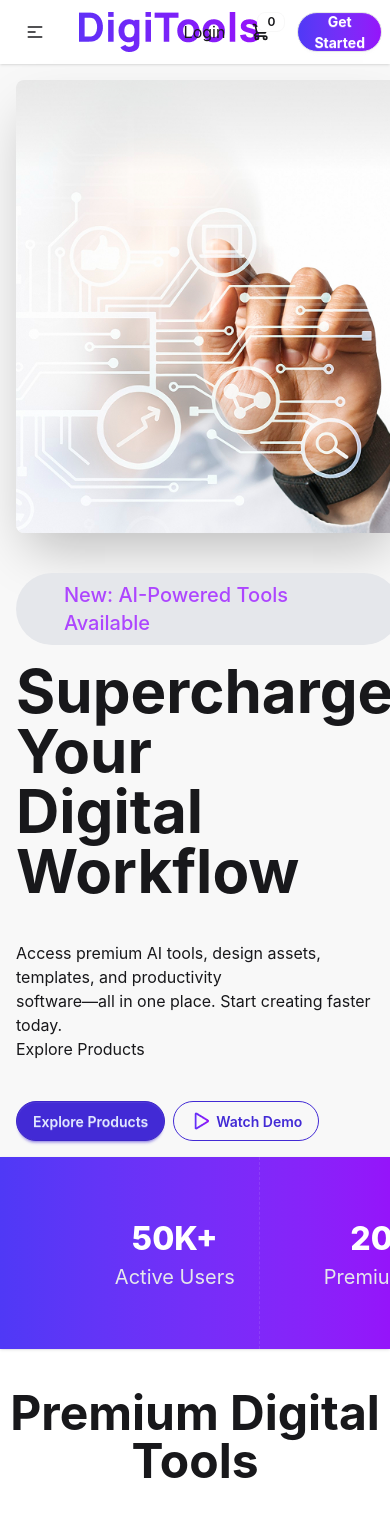
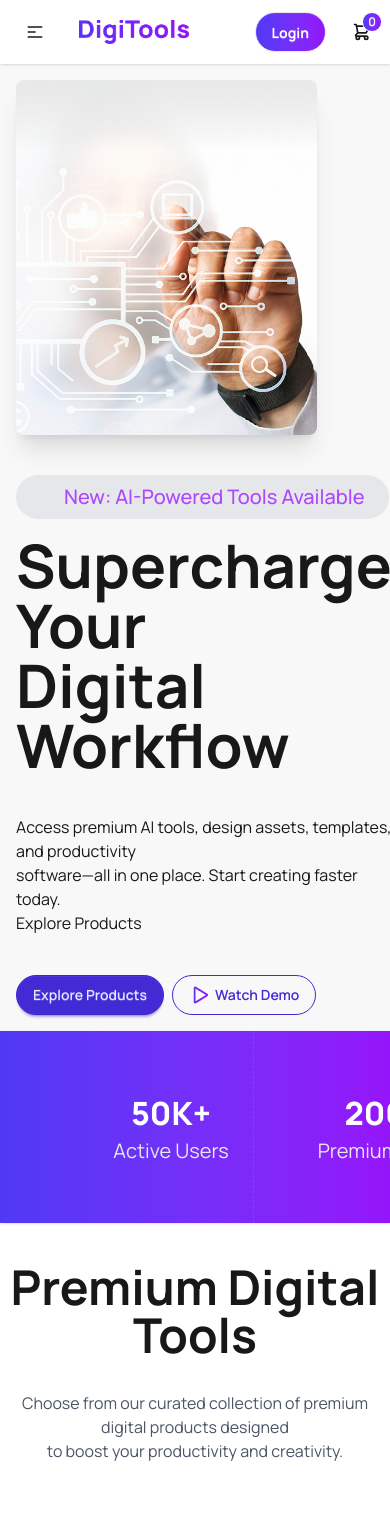
Before and after one commit to mahmud-abdullah-262/B13-AO6-Abdullah-al-Mahmud-digitools-platform, a React (Vite) app: page / in a window 390 px wide. Shown: the top 1520 px of the page. Built offline with nearby package versions, Linux system fonts and the light colour scheme.

Commit message:
cart page fanctionality is cocking

```diff
--- a/public/product.json
+++ b/public/product.json
@@ -12,7 +12,7 @@
       "Weekly updates",
       "Drag & drop customization"
     ],
-    "icon": "https://i.ibb.co/23mQvM6G/design-tool.png"
+    "icon": "https://i.ibb.co/23BfQDpx/icons8-design.gif"
   },
   {
     "name": "AI Writing Toolkit",
--- a/src/App.jsx
+++ b/src/App.jsx
@@ -9,6 +9,7 @@ import Pricecard from './compontent/Pricecard'
 import Explore from './compontent/Explore'
 import Footer from './compontent/Footer'
 import Render from './compontent/render/render'
+import { useState } from 'react'
 
 const getProduct = async () => {
   const res = await fetch('/product.json');
@@ -16,15 +17,18 @@ const getProduct = async () => {
 }
 const productPromise = getProduct()
 
+
+
+
 function App() {
-
+const [cartItems, setCartItems] = useState([])
 
   return (
    <>
-   <Navbar/>
+   <Navbar cartItems={cartItems} setCartItems={setCartItems} />
    <Banner/>
    <Stats/>
-   <Render productPromise={productPromise}/>
+   <Render productPromise={productPromise} cartItems={cartItems} setCartItems={setCartItems} />
    <Steps/>
    <Pricecard/>
    <Explore/>
--- a/src/compontent/Banner.jsx
+++ b/src/compontent/Banner.jsx
@@ -8,7 +8,7 @@ const Banner = () => {
     <div className='flex-1'>
       <img
       src={BannerImage}
-      className="max-w-sm rounded-lg shadow-2xl"
+      className="max-w-sm rounded-lg shadow-xl w-[80%] md:w-auto"
     />
     </div>
 
--- a/src/compontent/Navbar.jsx
+++ b/src/compontent/Navbar.jsx
@@ -1,8 +1,9 @@
 import React from 'react';
 import Logo from '/DigiTools.png'
-const Navbar = () => {
+import CartIcon from './render/CartIcon';
+const Navbar = ({cartItems}) => {
   return (
-    <div className="navbar bg-base-100 shadow-sm">
+    <div className="navbar bg-base-100 shadow-sm sticky top-0 z-50">
       <div className='container mx-auto flex '>
        <div className="navbar-start">
     <div className="dropdown">
@@ -19,7 +20,7 @@ const Navbar = () => {
       <li><a>FAQ</a></li>
       </ul>
     </div>
-    <a className="btn btn-ghost text-xl">
+    <a className="btn btn-ghost w-36 md:w-auto">
       <img src={Logo} alt="digitools" />
     </a>
   </div>
@@ -34,16 +35,11 @@ const Navbar = () => {
   </div>
   <div className="navbar-end">
     <ul className='flex gap-4 items-center'>
-      <li><a>Login</a></li>
+      <li className='btn bg-linear-to-r from-[#4F39F6] to-[#9514FA] text-white font-bold rounded-full'><a>Login</a></li>
       <li>
-        <div tabindex="0" role="button" class="btn btn-ghost btn-circle">
-        <div class="indicator">
-          <svg xmlns="http://www.w3.org/2000/svg" class="h-5 w-5" fill="none" viewBox="0 0 24 24" stroke="currentColor"> <path stroke-linecap="round" stroke-linejoin="round" stroke-width="2" d="M3 3h2l.4 2M7 13h10l4-8H5.4M7 13L5.4 5M7 13l-2.293 2.293c-.63.63-.184 1.707.707 1.707H17m0 0a2 2 0 100 4 2 2 0 000-4zm-8 2a2 2 0 11-4 0 2 2 0 014 0z" /> </svg>
-          <span class="badge badge-sm indicator-item">0</span>
-        </div>
-        </div>
+       <CartIcon cartItems={cartItems}/>
       </li>
-      <li><a className="btn rounded-full bg-linear-to-r from-[#4F39F6] to-[#9514FA] text-white font-bold">Get Started</a></li>
+      <li className='hidden md:block'><a className="btn rounded-full bg-linear-to-r from-[#4F39F6] to-[#9514FA] text-white font-bold">Get Started</a></li>
     </ul>
 
   </div>
--- /dev/null
+++ b/src/compontent/render/CartIcon.jsx
@@ -0,0 +1,14 @@
+import React from 'react';
+
+const CartIcon = ({cartItems}) => {
+  return (
+     <div tabindex="0" role="button" class="btn btn-ghost btn-circle">
+        <div class="indicator">
+          <svg xmlns="http://www.w3.org/2000/svg" class="h-5 w-5" fill="none" viewBox="0 0 24 24" stroke="currentColor"> <path stroke-linecap="round" stroke-linejoin="round" stroke-width="2" d="M3 3h2l.4 2M7 13h10l4-8H5.4M7 13L5.4 5M7 13l-2.293 2.293c-.63.63-.184 1.707.707 1.707H17m0 0a2 2 0 100 4 2 2 0 000-4zm-8 2a2 2 0 11-4 0 2 2 0 014 0z" /> </svg>
+          <span class="badge badge-sm indicator-item bg-linear-to-r from-[#4F39F6] to-[#9514FA] text-white w-5 h-5 rounded-full">{cartItems.length}</span>
+        </div>
+        </div>
+  );
+};
+
+export default CartIcon;
--- a/src/compontent/render/CartItem.jsx
+++ b/src/compontent/render/CartItem.jsx
@@ -1,10 +1,26 @@
 import React from 'react';
 
-const CartItem = () => {
+const CartItem = ({cartItems}) => {
+  console.log(cartItems)
   return (
-    <div>
+    cartItems.map(item => {
+      return(
+        <div key={item.name} className='flex justify-between items-center p-6 bg-gray-100 rounded-2xl mb-6'>
+      <div className='flex items-center gap-4'>
+            <div className='rounded-full bg-white shadow-lg p-4 '>
+              <img src={item.icon} alt={item.name} />
+          </div>
+          <div>
+              <h1 className='text-2xl font-bold'>{item.name}</h1>
+              <p>$<span>{item.price}</span></p>
+          </div>
+      </div>
+      <button className='btn btn-error'>Remove</button>
 
     </div>
+      )
+    })
+
   );
 };
 
--- a/src/compontent/render/Render.jsx
+++ b/src/compontent/render/Render.jsx
@@ -6,9 +6,9 @@ import CartItem from './CartItem';
 
 
 
-const Render = ({productPromise}) => {
+const Render = ({productPromise, cartItems, setCartItems}) => {
   const [toggle, setToggle] = useState('product');
-  const [cartItems, setCartItems] = useState([])
+
   console.log(cartItems)
 
   const productData = use(productPromise);
@@ -32,7 +32,12 @@ const Render = ({productPromise}) => {
       {toggle === 'product' ? (
         productData.map(product => <Card key={product.name} product={product} cartItems={cartItems} setCartItems={setCartItems} />)
       ) : (
-        <CartItem/>
+        <div className='flex flex-col p-10 rounded-2xl border border-gray-200 col-span-1 md:col-span-2 lg:col-span-3'>
+          <h1 className='text-3xl font-bold mb-10'>Your Cart</h1>
+          <CartItem cartItems={cartItems} />
+
+        </div>
+
       )}
     </div>
 
--- a/src/index.css
+++ b/src/index.css
@@ -1,2 +1,7 @@
+@import url('https://fonts.googleapis.com/css2?family=Manrope:wght@200..800&display=swap');
 @import "tailwindcss";
 @plugin "daisyui";
+
+*{
+   font-family: "Manrope", sans-serif;
+}
```
